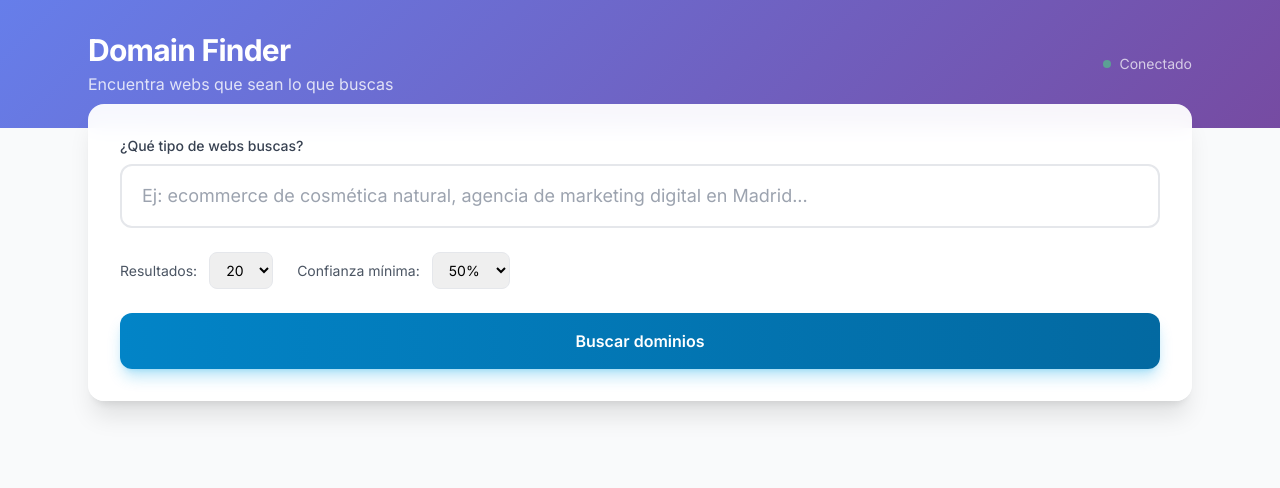
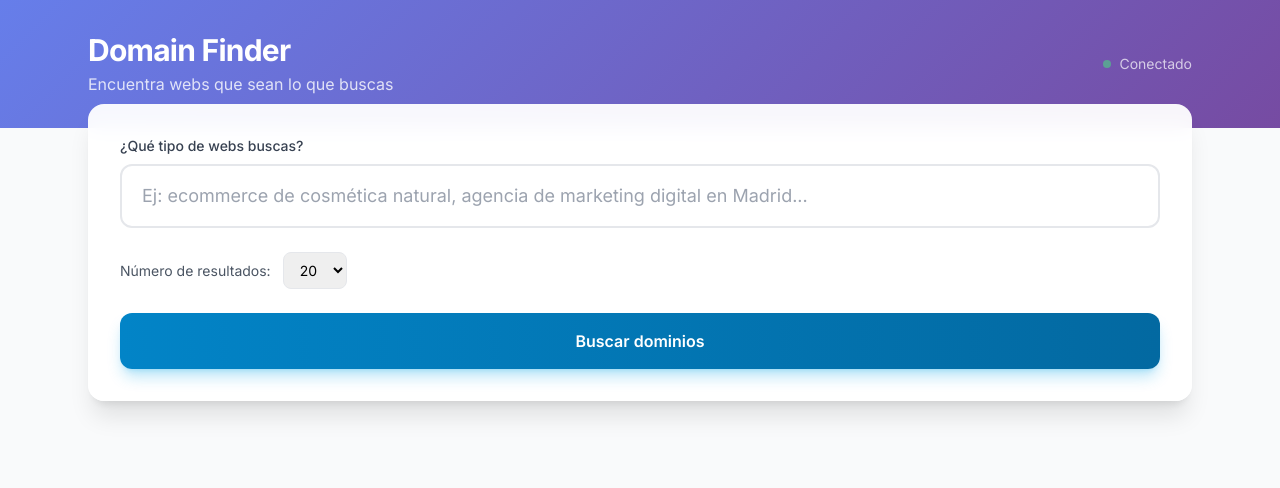
Before and after one commit to pablo22222-coder/Cursor, a Flask app: page / in a window 1280 px wide. Shown: the top 488 px of the page. Run offline with Flask 3, Linux system fonts and the light colour scheme; some libraries are stand-ins or nearby versions.

Commit message:
ui: Eliminar selector de confianza mínima
- Eliminado el selector 'Confianza mínima' de la interfaz
- El sistema ahora devuelve los N mejores resultados ordenados por relevancia
- No hay filtro de confianza - se muestran todos los resultados más cercanos al prompt
- Simplificada la interfaz: solo queda el selector de número de resultados

Co-authored-by: Pablo Verdu Mira <pablo22222-coder@users.noreply.github.com>

```diff
--- a/src/web/app.py
+++ b/src/web/app.py
@@ -52,7 +52,6 @@ def create_app():
         data = request.json
         prompt = data.get('prompt', '').strip()
         max_results = data.get('max_results', 20)
-        min_confidence = data.get('min_confidence', 50)
 
         if not prompt:
             return jsonify({"error": "El prompt es requerido"}), 400
@@ -104,7 +103,8 @@ def create_app():
                 for i, sr in enumerate(search_results):
                     try:
                         result = validator.validate(sr, analysis)
-                        if result.is_valid and result.confidence_score >= min_confidence:
+                        # Validar todos los resultados (sin filtro de confianza mínima)
+                        if result.analysis_complete:
                             # Extraer info de schema si existe
                             schema_info = {}
                             if result.schema_data:
@@ -128,9 +128,6 @@ def create_app():
                                 "is_ecommerce": result.tech_profile.get("is_ecommerce", False) if result.tech_profile else False,
                                 "schema": schema_info
                             })
-
-                            if len(validated) >= max_results:
-                                break
                     except:
                         pass
 
@@ -138,10 +135,11 @@ def create_app():
                     search_state["progress"] = min(progress, 95)
                     search_state["status"] = f"Validando... {i+1}/{total}"
 
-                # Ordenar por confianza
+                # Ordenar por confianza (los más relevantes primero)
                 validated.sort(key=lambda x: x["confidence"], reverse=True)
+                # Devolver solo los N mejores resultados
                 search_state["results"] = validated[:max_results]
-                search_state["status"] = f"Completado: {len(validated)} dominios válidos"
+                search_state["status"] = f"Completado: {len(search_state['results'])} dominios encontrados"
                 search_state["progress"] = 100
 
             except Exception as e:
--- a/src/web/templates/index.html
+++ b/src/web/templates/index.html
@@ -122,21 +122,12 @@
                 <!-- Options -->
                 <div class="flex flex-wrap items-center gap-6">
                     <div class="flex items-center gap-3">
-                        <label class="text-sm text-gray-600">Resultados:</label>
+                        <label class="text-sm text-gray-600">Número de resultados:</label>
                         <select id="max-results" class="px-3 py-2 border border-gray-200 rounded-lg text-sm focus:border-primary-500 outline-none">
                             <option value="10">10</option>
                             <option value="20" selected>20</option>
                             <option value="30">30</option>
                             <option value="50">50</option>
-                        </select>
-                    </div>
-                    <div class="flex items-center gap-3">
-                        <label class="text-sm text-gray-600">Confianza mínima:</label>
-                        <select id="min-confidence" class="px-3 py-2 border border-gray-200 rounded-lg text-sm focus:border-primary-500 outline-none">
-                            <option value="40">40%</option>
-                            <option value="50" selected>50%</option>
-                            <option value="60">60%</option>
-                            <option value="70">70%</option>
                         </select>
                     </div>
                 </div>
@@ -314,7 +305,6 @@
             }
 
             const maxResults = parseInt(document.getElementById('max-results').value);
-            const minConfidence = parseInt(document.getElementById('min-confidence').value);
 
             // UI Updates
             document.getElementById('search-btn').disabled = true;
@@ -328,7 +318,7 @@
                 const response = await fetch('/api/search', {
                     method: 'POST',
                     headers: { 'Content-Type': 'application/json' },
-                    body: JSON.stringify({ prompt, max_results: maxResults, min_confidence: minConfidence })
+                    body: JSON.stringify({ prompt, max_results: maxResults })
                 });
 
                 if (response.ok) {
```
